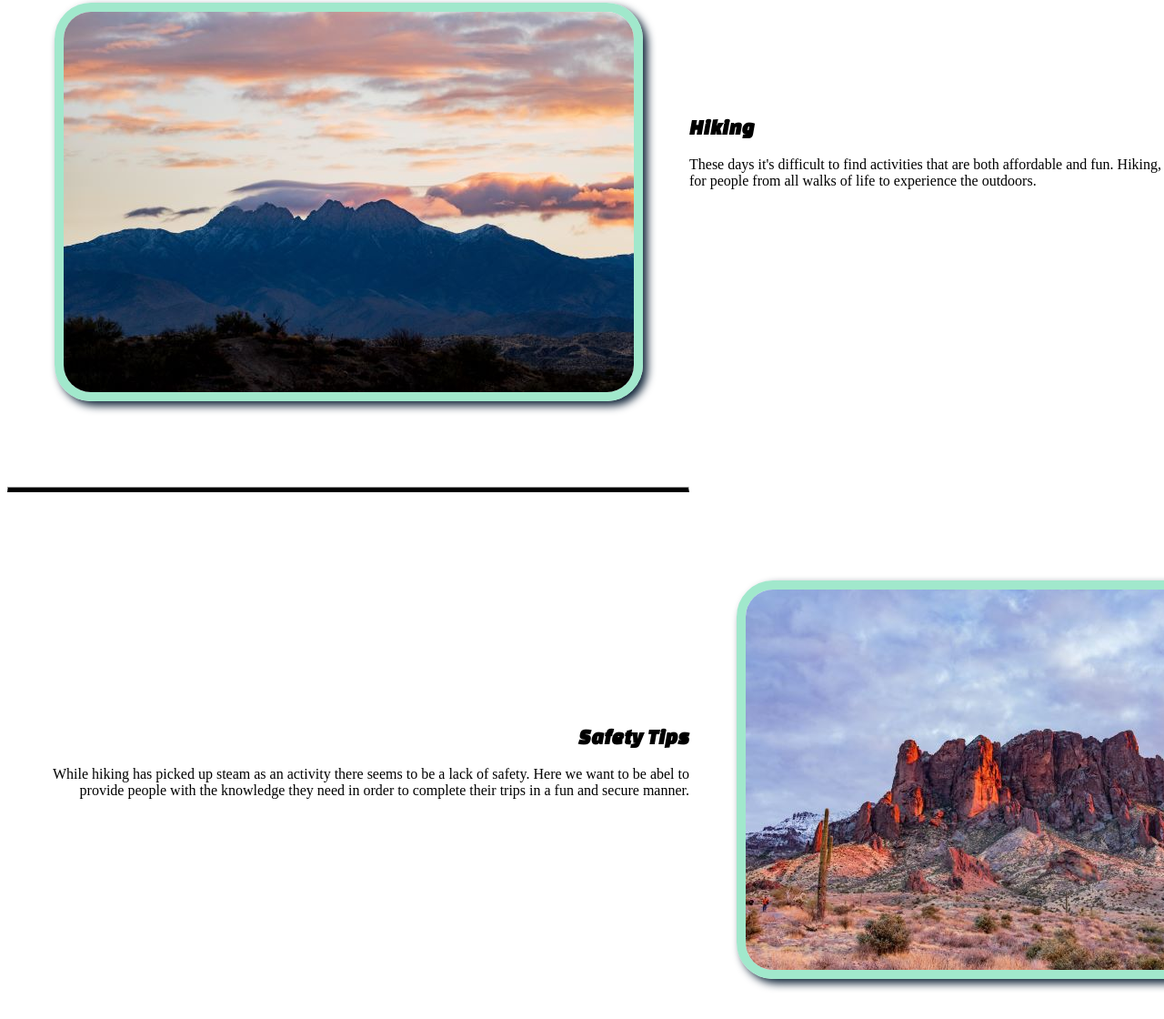
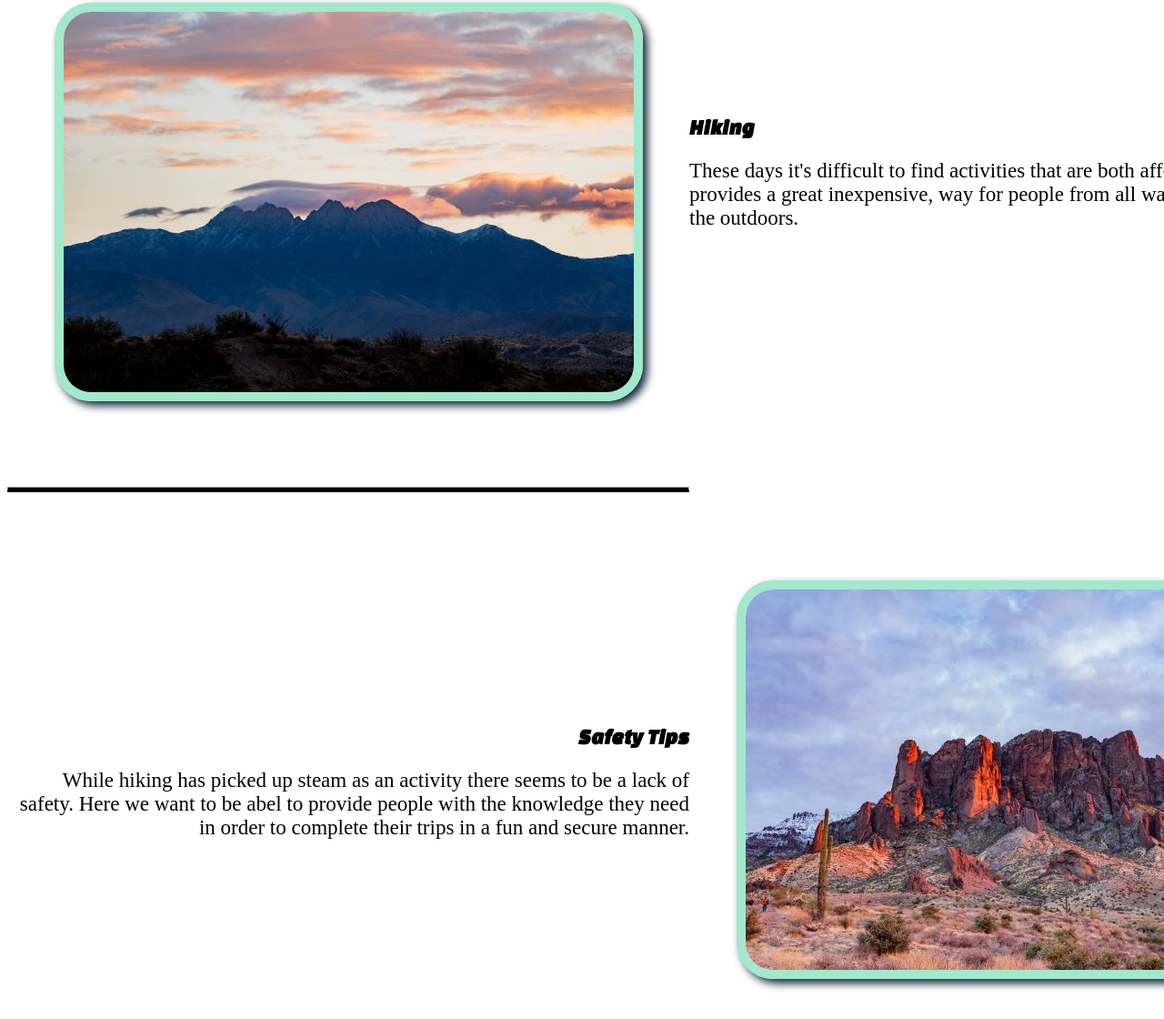
Before and after one commit to lingarner/lingarner.github.io, a plain HTML site: page wrr/hiking_site/index.html in a window 1280 px wide. Shown: the part 1259-2379 px from the top of the page at 91% size. Drawn offline with Linux system fonts and the light colour scheme; a web font is replaced by a local one.

Commit message:
style edits

```diff
--- a/wrr/hiking_site/index.html
+++ b/wrr/hiking_site/index.html
@@ -38,7 +38,7 @@
                 </div>
                 <div id="words1">
                     <h2 id="title">Hiking</h2>
-                    <p id="words">
+                    <p class="words">
                         These days it's difficult to find activities that
                         are both affordable and fun. Hiking, provides a great inexpensive,
                         way for people from all walks of life to experience
@@ -47,7 +47,7 @@
                 </div>
                 <div id="words2">
                     <h2 id="title2">Safety Tips</h2>
-                    <p>
+                    <p class="words">
                         While hiking has picked up steam as an activity there seems to be a lack
                         of safety. Here we want to be abel to provide people with
                         the knowledge they need in order to complete their trips in a fun and secure manner.
--- a/wrr/hiking_site/styles/hiking-site.css
+++ b/wrr/hiking_site/styles/hiking-site.css
@@ -46,6 +46,10 @@
     grid-row: 3;
     padding-top: 15em;
     text-align: right;
+}
+
+.words{
+    font-size: 23px;
 }
 
 #title{
```
